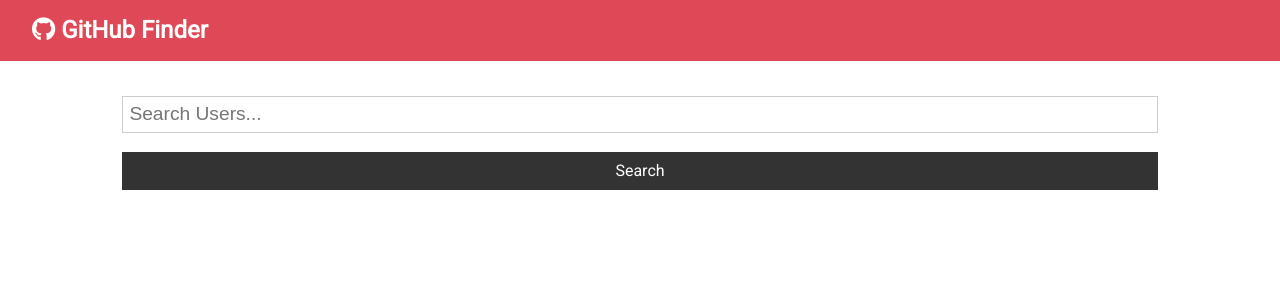
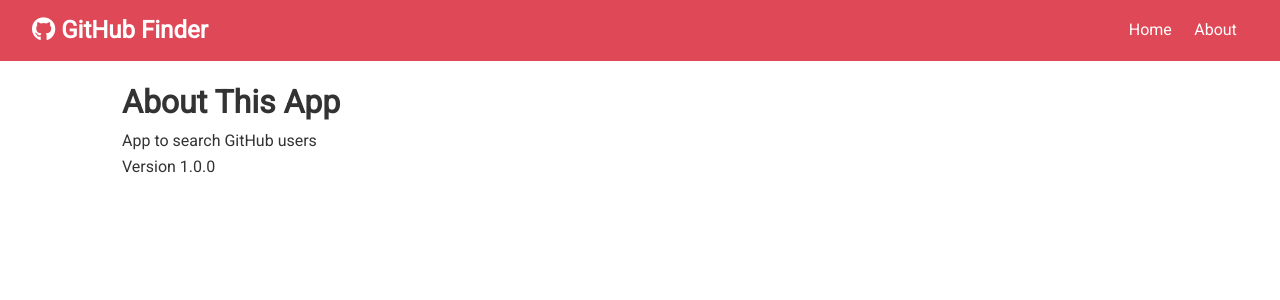
Before and after one commit to SamKlep/githubFinder, a React (Create React App) app: page /about in a window 1280 px wide. Shown: the top 300 px of the page. Built offline with nearby package versions, Linux system fonts and the light colour scheme.

Commit message:
React-router-dom implemented.

```diff
--- a/package.json
+++ b/package.json
@@ -10,6 +10,7 @@
     "dotenv": "^8.2.0",
     "react": "^16.13.1",
     "react-dom": "^16.13.1",
+    "react-router-dom": "^5.2.0",
     "react-scripts": "3.4.3"
   },
   "scripts": {
--- a/src/App.js
+++ b/src/App.js
@@ -1,10 +1,12 @@
-import React, { Component } from 'react';
+import React, { Component, Fragment } from 'react';
+import { BrowserRouter as Router, Switch, Route } from 'react-router-dom';
 import './App.css';
 import Navbar from './components/layout/Navbar';
 import Users from './components/users/Users';
 import axios from 'axios';
 import Search from './components/users/Search';
 import Alert from './components/layout/Alert ';
+import About from './components/pages/About';
 
 class App extends Component {
   state = {
@@ -47,10 +49,17 @@
     const { users, loading } = this.state;
 
     return (
+      <Router>
         <div className='App'>
           <Navbar />
           <div className='container'>
             <Alert alert={this.state.alert} />
+            <Switch>
+              <Route
+                exact
+                path='/'
+                render={(props) => (
+                  <Fragment>
                     <Search
                       searchUsers={this.searchUsers}
                       clearUsers={this.clearUsers}
@@ -58,8 +67,14 @@
                       setAlert={this.setAlert}
                     />
                     <Users loading={loading} users={users} />
+                  </Fragment>
+                )}
+              />
+              <Route exact path='/about' component={About} />
+            </Switch>
           </div>
         </div>
+      </Router>
     );
   }
 }
--- a/src/components/layout/Navbar.js
+++ b/src/components/layout/Navbar.js
@@ -1,19 +1,28 @@
-import React from "react";
-import PropTypes from "prop-types";
+import React from 'react';
+import PropTypes from 'prop-types';
+import { Link } from 'react-router-dom';
 
 const Navbar = ({ icon, title }) => {
   return (
-    <nav className="navbar bg-primary">
+    <nav className='navbar bg-primary'>
       <h1>
         <i className={icon} /> {title}
       </h1>
+      <ul>
+        <li>
+          <Link to='/'>Home</Link>
+        </li>
+        <li>
+          <Link to='/about'>About</Link>
+        </li>
+      </ul>
     </nav>
   );
 };
 
 Navbar.defaultProps = {
-  title: "GitHub Finder",
-  icon: "fab fa-github",
+  title: 'GitHub Finder',
+  icon: 'fab fa-github',
 };
 
 Navbar.propTypes = {
--- /dev/null
+++ b/src/components/pages/About.js
@@ -0,0 +1,13 @@
+import React, { Fragment } from 'react';
+
+const About = () => {
+  return (
+    <Fragment>
+      <h1>About This App</h1>
+      <p>App to search GitHub users</p>
+      <p>Version 1.0.0</p>
+    </Fragment>
+  );
+};
+
+export default About;
```
Also changed, not shown: 1 other file (tests, documents, lock files or other folders). Lines whose indentation alone changed are shown as unchanged.
